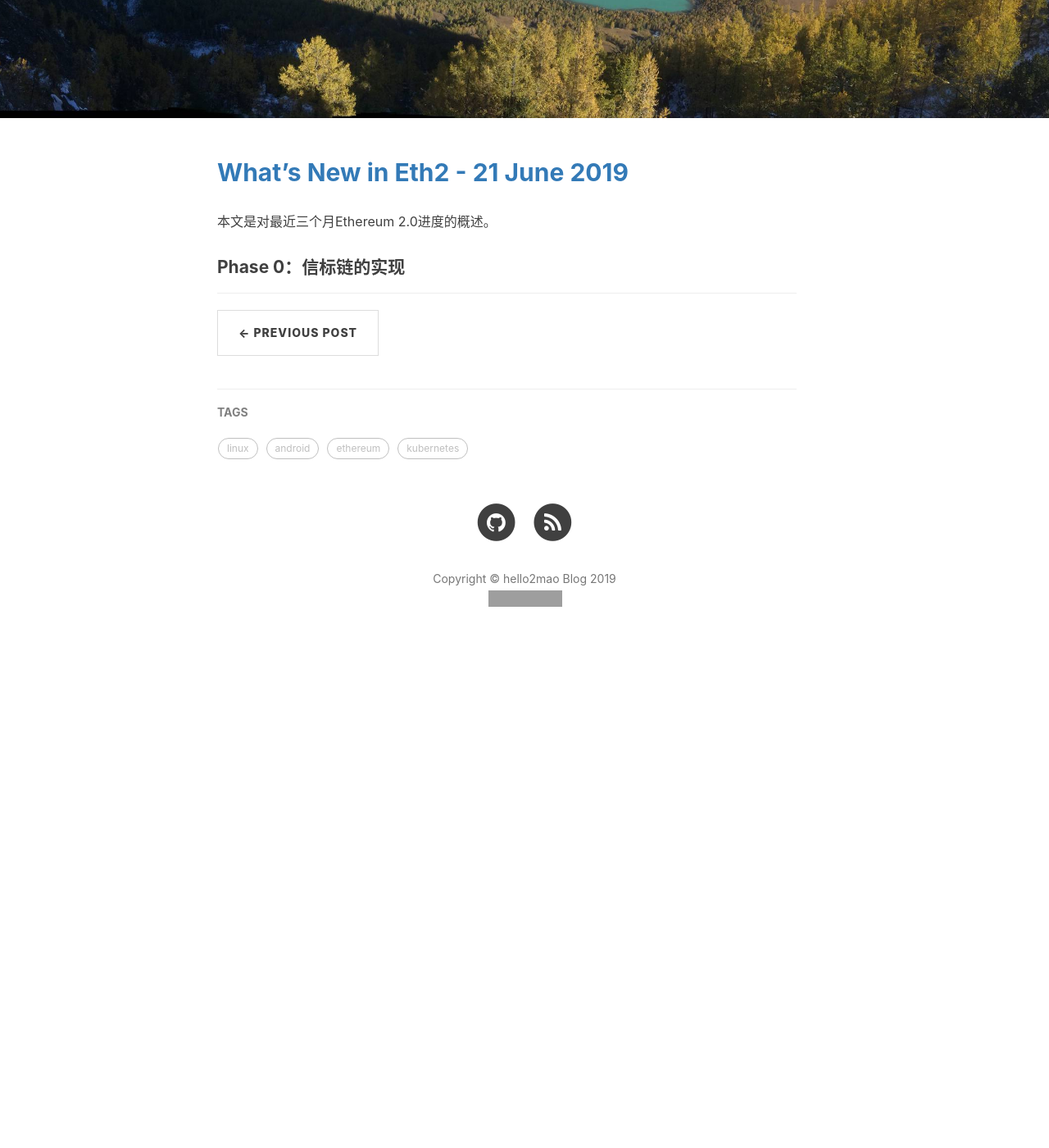
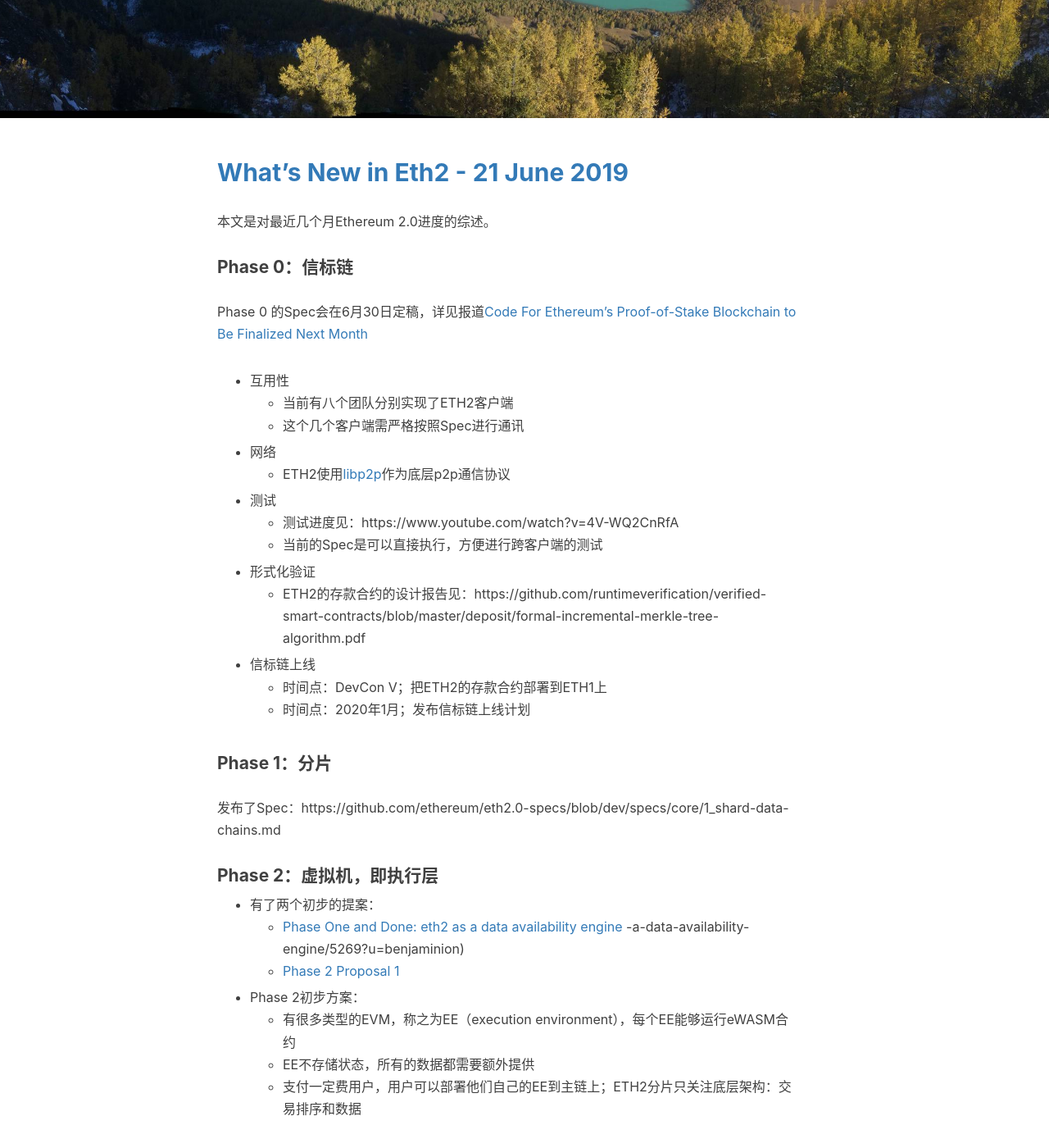
Before and after one commit to hello2mao/hello2mao.github.io, a Jekyll site: the page built from _posts/2019-06-28-what's-new-in-ethereum.md, in a window 1280 px wide and 1400 px high, scrolled down 379 px. Shown: the whole window at 82% size. Built offline with Jekyll 4.4.1, drawn with Linux system fonts in a browser that asks for light colours; nearby versions of some CDN libraries; comment, search, counter and statistics services are not loaded; before the commit the page ends 1213 px from its top, so only the background shows below that; grey boxes are pictures that could not be loaded.

Commit message:
Lazy push: 2019年 6月28日 星期五 13时43分49秒 CST

```diff
--- a/_posts/2019-06-28-what's-new-in-ethereum.md
+++ b/_posts/2019-06-28-what's-new-in-ethereum.md
@@ -9,6 +9,33 @@
 ---
 
 ## [What's New in Eth2 - 21 June 2019](https://notes.ethereum.org/c/Sk8Zs--CQ/https%3A%2F%2Fbenjaminion.xyz%2Fnewineth2%2F20190621.html)
-本文是对最近三个月Ethereum 2.0进度的概述。
+本文是对最近几个月Ethereum 2.0进度的综述。
 
-#### Phase 0：信标链的实现
+#### Phase 0：信标链
+Phase 0 的Spec会在6月30日定稿，详见报道[Code For Ethereum’s Proof-of-Stake Blockchain to Be Finalized Next Month](https://www.coindesk.com/code-for-ethereums-proof-of-stake-blockchain-to-be-finalized-next-month)
+
+- 互用性
+    - 当前有八个团队分别实现了ETH2客户端
+    - 这个几个客户端需严格按照Spec进行通讯
+- 网络
+    - ETH2使用[libp2p](https://github.com/libp2p)作为底层p2p通信协议
+- 测试
+    - 测试进度见：https://www.youtube.com/watch?v=4V-WQ2CnRfA
+    - 当前的Spec是可以直接执行，方便进行跨客户端的测试
+- 形式化验证
+    - ETH2的存款合约的设计报告见：https://github.com/runtimeverification/verified-smart-contracts/blob/master/deposit/formal-incremental-merkle-tree-algorithm.pdf
+- 信标链上线
+    - 时间点：DevCon V；把ETH2的存款合约部署到ETH1上
+    - 时间点：2020年1月；发布信标链上线计划
+
+#### Phase 1：分片
+发布了Spec：https://github.com/ethereum/eth2.0-specs/blob/dev/specs/core/1_shard-data-chains.md
+
+#### Phase 2：虚拟机，即执行层
+- 有了两个初步的提案：
+    - [Phase One and Done: eth2 as a data availability engine](https://ethresear.ch/t/phase-one-and-done-eth2-as-a-data-availability-engine/5269?u=benjaminion) -a-data-availability-engine/5269?u=benjaminion)
+    - [Phase 2 Proposal 1](https://notes.ethereum.org/s/HylpjAWsE#)
+- Phase 2初步方案：
+    - 有很多类型的EVM，称之为EE（execution environment），每个EE能够运行eWASM合约
+    - EE不存储状态，所有的数据都需要额外提供
+    - 支付一定费用户，用户可以部署他们自己的EE到主链上；ETH2分片只关注底层架构：交易排序和数据
```
